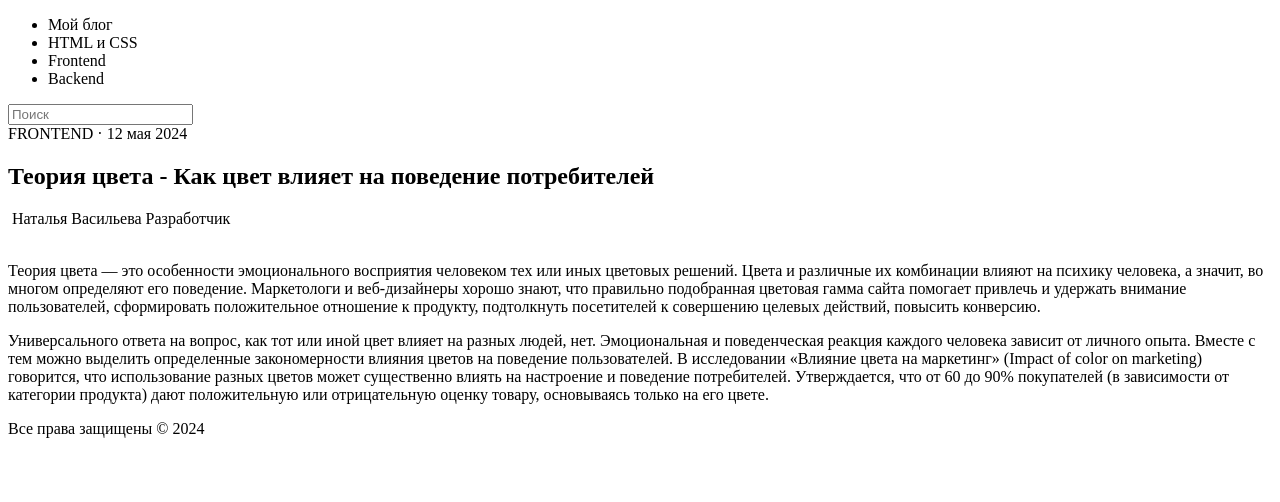
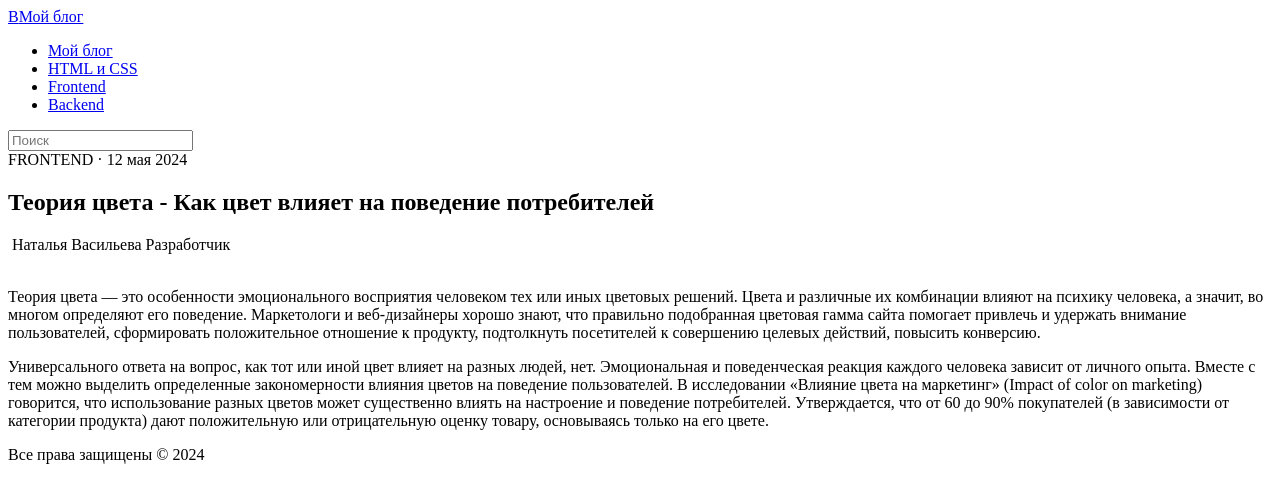
Before and after one commit to Julia2971/HTML_PS, a plain HTML site: page 1-blog/index.html in a window 1280 px wide. Drawn offline with Linux system fonts and the light colour scheme.

Commit message:
коммит

```diff
--- a/1-blog/index.html
+++ b/1-blog/index.html
@@ -11,13 +11,13 @@
   </head>
   <body>
     <header>
-      <a><span></span></a>
+      <a href="#"><span>В</span>Мой блог</a>
       <nav>
         <ul>
-          <li><a>Мой блог</a></li>
-          <li><a>HTML и CSS</a></li>
-          <li><a>Frontend</a></li>
-          <li><a>Backend</a></li>
+          <li><a href="#">Мой блог</a></li>
+          <li><a href="#">HTML и CSS</a></li>
+          <li><a href="#">Frontend</a></li>
+          <li><a href="#">Backend</a></li>
         </ul>
       </nav>
       <form>
```
